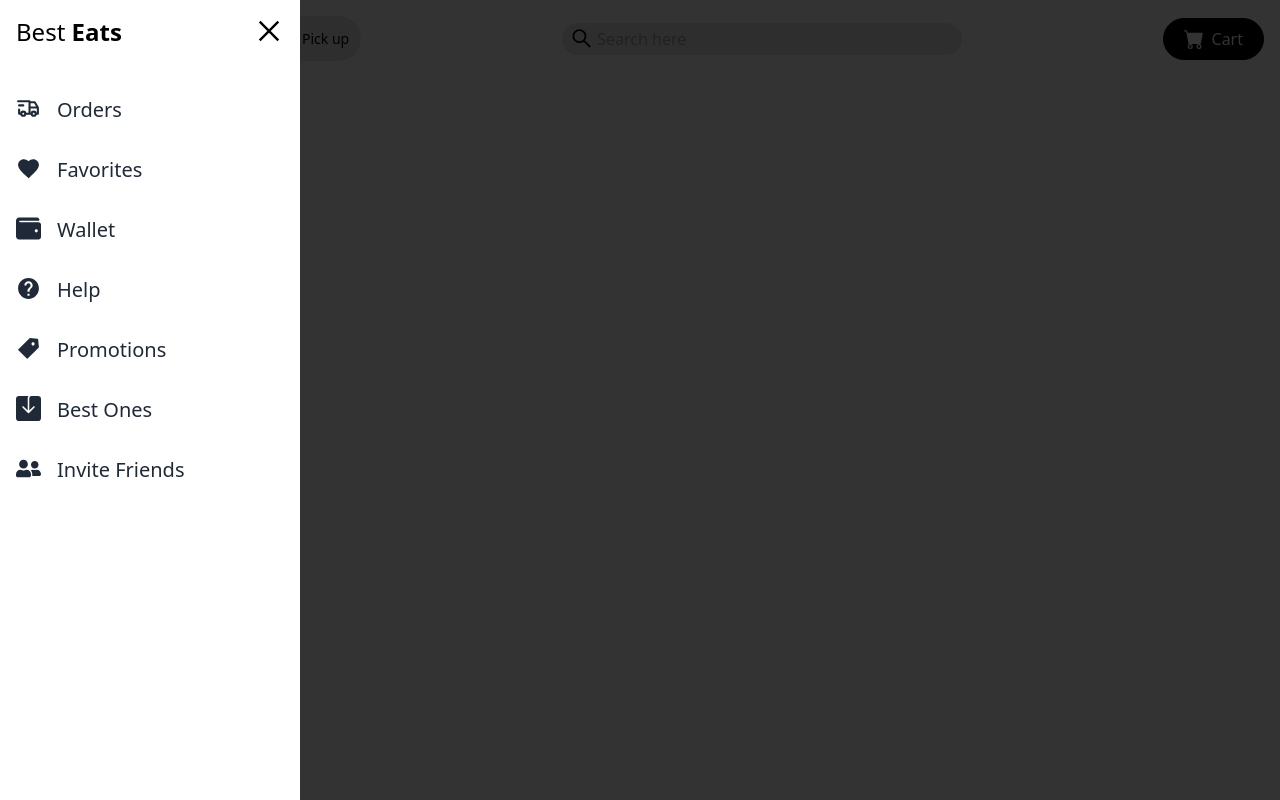
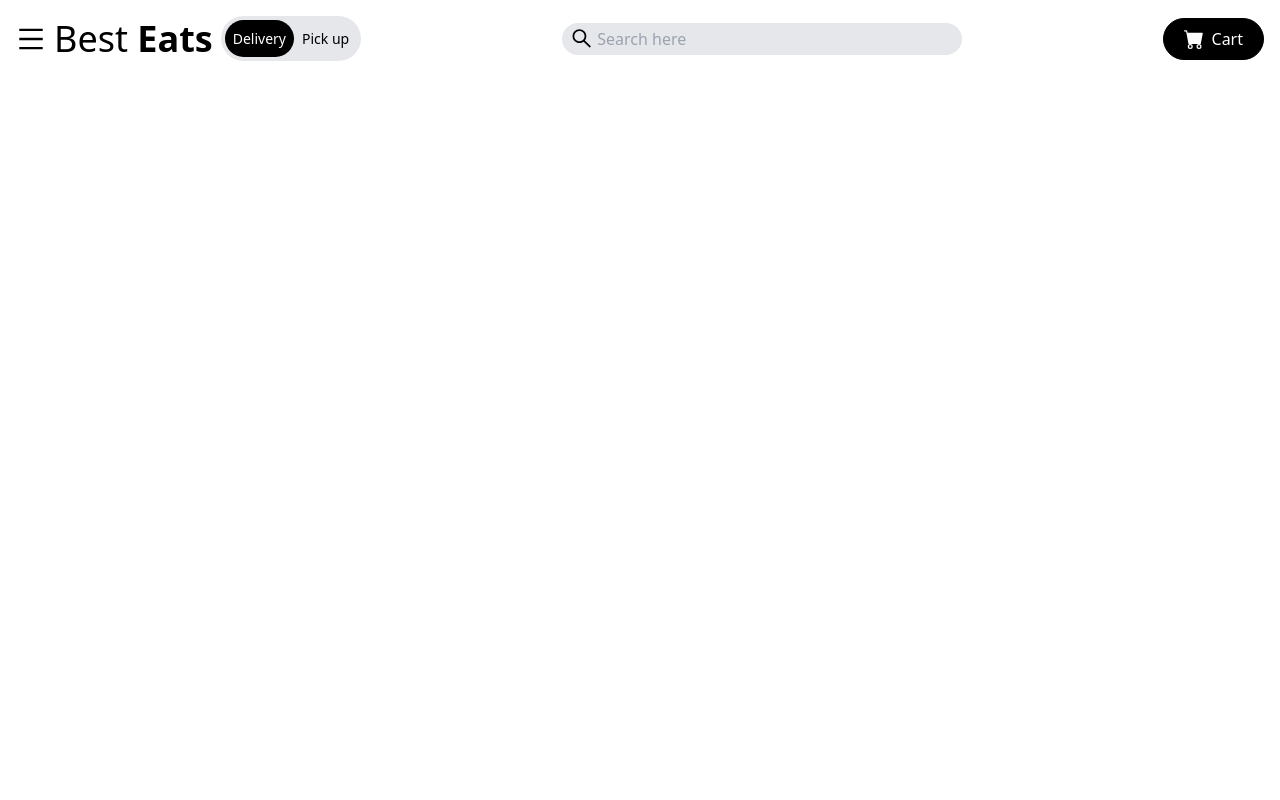
Before and after one commit to JammiM/food-delivery-website, a React (Create React App) app: page / in a window 1280 px wide. Built offline with nearby package versions, Linux system fonts and the light colour scheme.

Commit message:
Added functionality for the side menu to be accessible

```diff
--- a/src/components/Navbar.jsx
+++ b/src/components/Navbar.jsx
@@ -1,4 +1,4 @@
-import React from "react";
+import React, { useState } from "react";
 import {
   AiFillTag,
   AiOutlineClose,
@@ -11,10 +11,11 @@ import { MdHelp, MdFavorite } from "react-icons/md";
 import { FaUserFriends, FaWallet } from "react-icons/fa";
 
 const Navbar = () => {
+  const [nav, setNav] = useState(false);
   return (
     <div className="max-w-[1640px] mx-auto flex justify-between items-center p-4">
       <div className="flex items-center">
-        <div className="cursor-pointer">
+        <div onClick={() => setNav(!nav)} className="cursor-pointer">
           <AiOutlineMenu size={30} />
         </div>
 
@@ -43,13 +44,27 @@ const Navbar = () => {
           Cart
         </button>
       </div>
-      {/* Side menu overlay */}
-      <div className="bg-black/80 fixed w-full h-screen z-10 top-0 left-0"></div>
+      {/* Side menu dark overlay */}
 
-      <div className="fixed top-0 left-0 w-[300px] h-screen bg-white z-10 duration-300">
+      {nav ? (
+        <div className="bg-black/80 fixed w-full h-screen z-10 top-0 left-0"></div>
+      ) : (
+        ""
+      )}
+      {/* Side menu */}
+      <div
+        className={
+          nav
+            ? "fixed top-0 left-0 w-[300px] h-screen bg-white z-10 duration-300"
+            : "fixed top-0 left-[-100%] w-[300px] h-screen bg-white z-10 duration-300"
+        }
+      >
         <AiOutlineClose
           size={30}
           className="absolute right-4 top-4 cursor-pointer"
+          onClick={() => {
+            setNav(!nav);
+          }}
         />
 
         <h2 className="text-2xl p-4">
```
